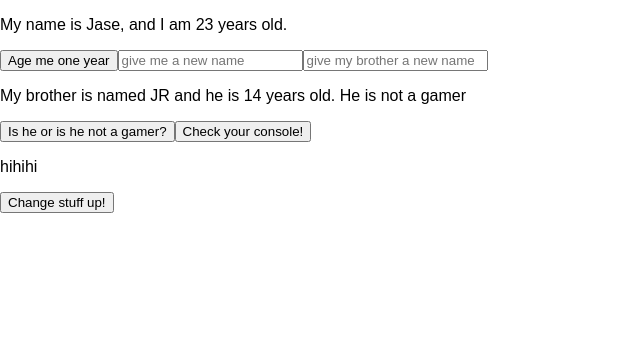
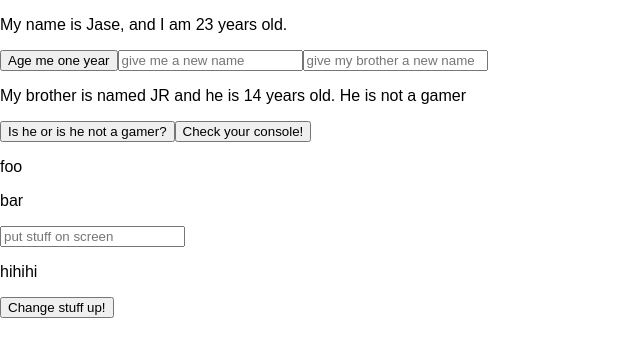
Before and after one commit to jase-d-ace/playing-with-context, a React (Create React App) app: page / in a window 1280 px wide. Shown: the top 356 px of the page, without its empty margins (0-640 px from the left). Built offline with nearby package versions, Linux system fonts and the light colour scheme; no server answers.

Commit message:
add more state play

```diff
--- a/src/NewComponent.js
+++ b/src/NewComponent.js
@@ -2,6 +2,24 @@ import React, { Component, Fragment } from 'react';
 import { MyContext } from './Provider';
 
 class NewComponent extends Component {
+
+  constructor(props) {
+    super(props);
+    this.state = {
+      buzz: props.buzz
+    }
+  }
+  componentDidMount() {
+    console.log('reloaded', this.state)
+  }
+
+  renderPropArray() {
+    return this.state.buzz.map( (thing, i) => (<p key={i}>{thing}</p>))
+  }
+
+  componentDidUpdate(prevProps, nextState) {
+    console.log('updated...', prevProps, nextState)
+  }
   render() {
     return (
       <MyContext.Consumer>
@@ -10,6 +28,8 @@ class NewComponent extends Component {
             <p>My brother is named {context.brother} and he is {context.brotherAge} years old. He {context.gamer ? 'is' : 'is not'} a gamer</p>
             <button onClick={context.toggleGamer}>Is he or is he not a gamer?</button>
             <button onClick={this.props.logSomethingFromProps}>Check your console!</button>
+            {this.state.buzz ? this.renderPropArray() : ''}
+            <input onChange={this.props.changeState} type='text' placeholder='put stuff on screen' />
           </Fragment>
         )}
       </MyContext.Consumer>
--- a/src/Test.js
+++ b/src/Test.js
@@ -6,9 +6,32 @@ import OtherComponent from './OtherComponent';
 //we imported the createContext() method from our Provider.js file, which splits context into Provider and Consumer. We used Provider to actually have all of our values ready. Consumer is what we use to play with all of that stuff.
 
 class Test extends Component {
+  state = {
+    foo: {
+      bar: 'baz',
+      awk: 0
+    },
+    fizz: true,
+    buzz: ['foo', 'bar']
+  }
+
+  constructor(props) {
+    super(props);
+    this.changeState = this.changeState.bind(this)
+  }
+
   componentDidMount() {
     this.props.logSomethingFromProps();
   }
+
+  changeState(e) {
+    let newState = this.state.buzz;
+    newState.push(e.target.value)
+    this.setState({
+      buzz: newState
+    })
+  }
+
   // The child of any Consumer component is ALWAYS a render prop (aka a function that returns some JSX) instead of pure JSX. The parameter of this render prop is the context that we passed from our Provider "value" prop. In this case, it's the state object that we defined at the very top level of our component tree
   render() {
     return (
@@ -19,7 +42,7 @@ class Test extends Component {
             <button onClick={context.birthday}>Age me one year</button>
             <input type='text' onChange={context.rename} placeholder='give me a new name' name='name' />
             <input type='text' onChange={context.rename} placeholder='give my brother a new name' name='brother' />
-            <NewComponent {...this.props} />
+            <NewComponent {...this.props} buzz={this.state.buzz} changeState={this.changeState} />
             <OtherComponent loadData={context.loadData} />
           </React.Fragment>
         )}
```
